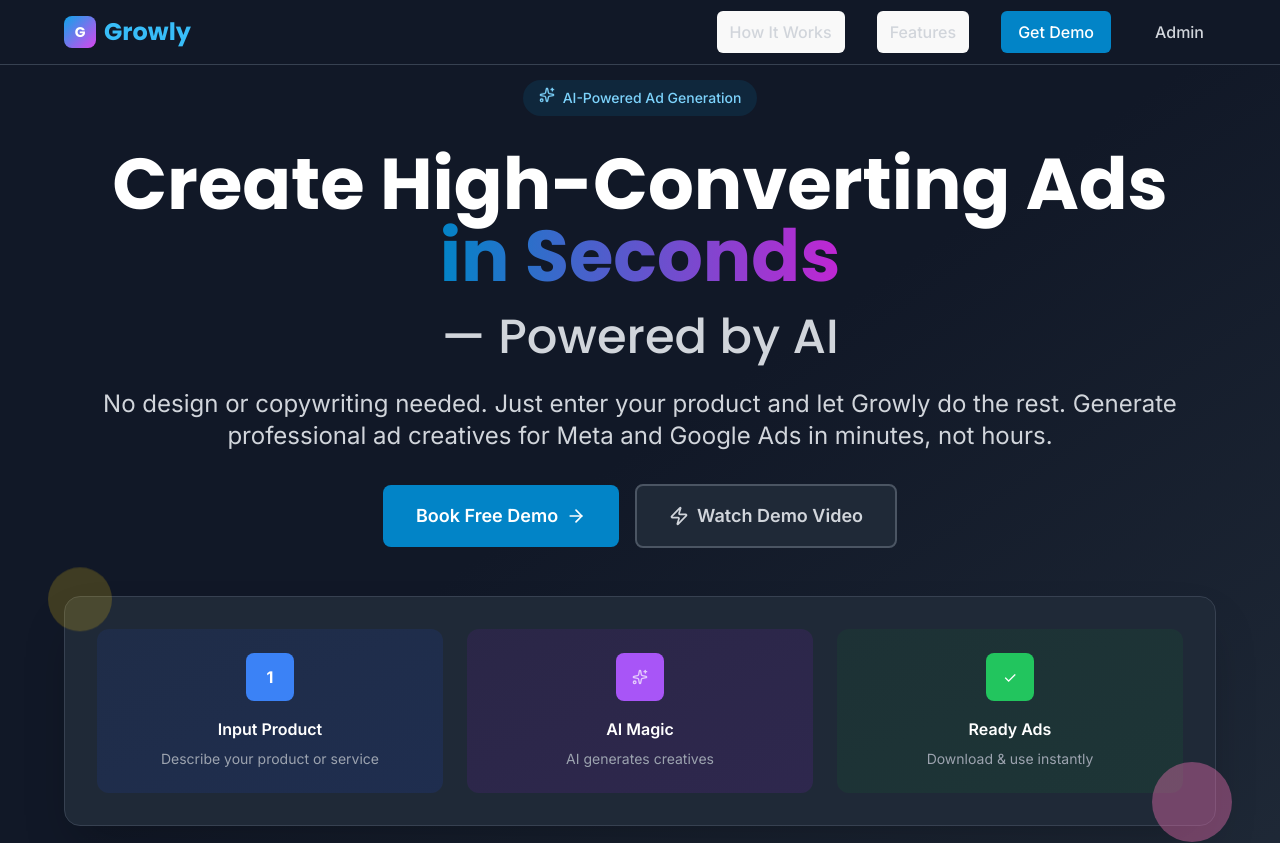
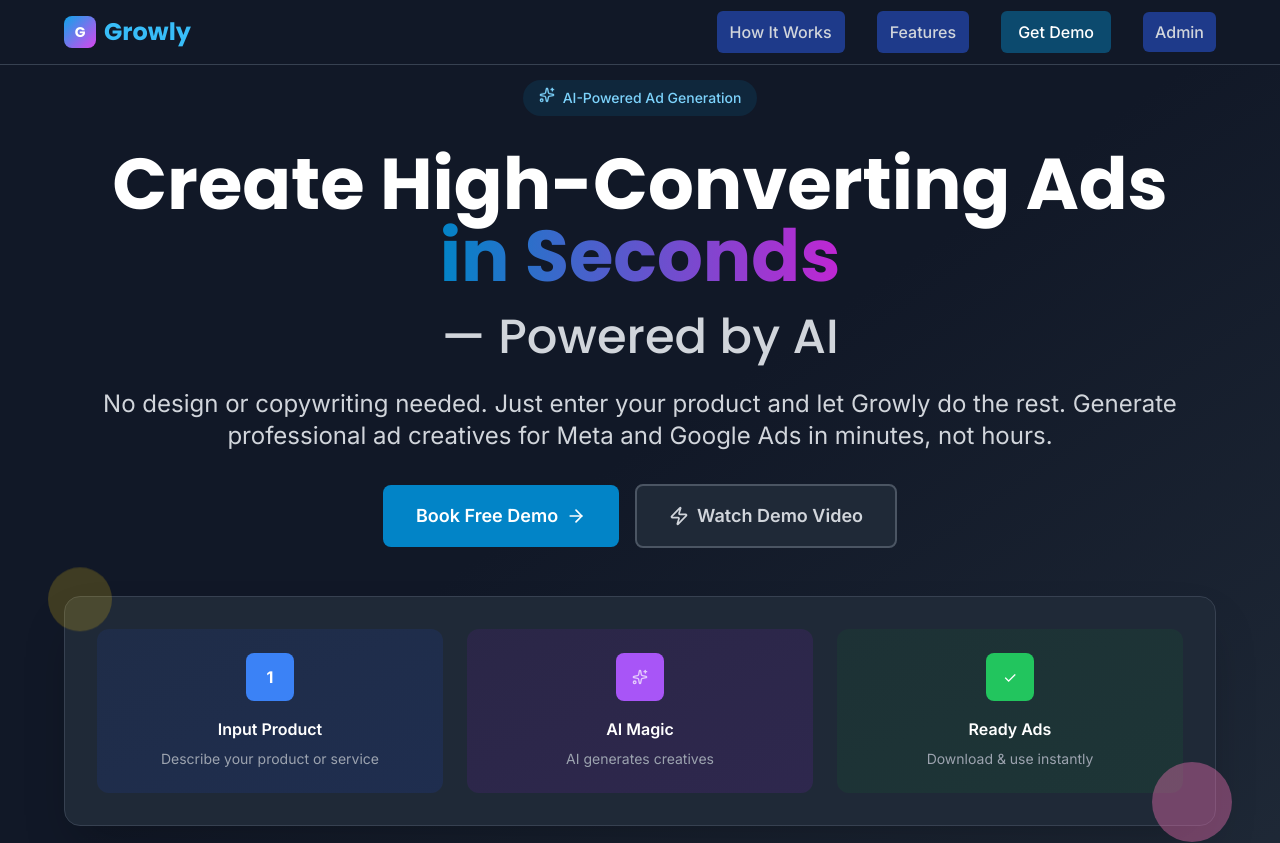
Before and after one commit to Nikhil273/Growly-Task, a React (Vite) app in the folder client/: page / in a window 1280 px wide. Shown: the top 843 px of the page. Built offline with nearby package versions, Linux system fonts and the light colour scheme.

Commit message:
refactor README and components for improved navigation and styling; update .gitignore to ignore all .env files

```diff
--- a/client/src/components/Footer.jsx
+++ b/client/src/components/Footer.jsx
@@ -41,43 +41,19 @@
               <h3 className="text-lg font-semibold mb-4">Quick Links</h3>
               <ul className="space-y-2">
                 <li>
-                  <button
-                    onClick={() => {
-                      const element = document.getElementById('how-it-works')
-                      if (element) {
-                        element.scrollIntoView({ behavior: 'smooth' })
-                      }
-                    }}
-                    className="text-gray-400 hover:text-white transition-colors"
-                  >
-                    How It Works
-                  </button>
+                  <a href="#" className="text-gray-400 hover:text-white transition-colors">
+                    How it Works
+                  </a>
                 </li>
                 <li>
-                  <button
-                    onClick={() => {
-                      const element = document.getElementById('features')
-                      if (element) {
-                        element.scrollIntoView({ behavior: 'smooth' })
-                      }
-                    }}
-                    className="text-gray-400 hover:text-white transition-colors"
-                  >
+                  <a href="#" className="text-gray-400 hover:text-white transition-colors">
                     Features
-                  </button>
+                  </a>
                 </li>
                 <li>
-                  <button
-                    onClick={() => {
-                      const element = document.getElementById('demo')
-                      if (element) {
-                        element.scrollIntoView({ behavior: 'smooth' })
-                      }
-                    }}
-                    className="text-gray-400 hover:text-white transition-colors"
-                  >
+                  <a href="#" className="text-gray-400 hover:text-white transition-colors">
                     Get Demo
-                  </button>
+                  </a>
                 </li>
                 <li>
                   <a href="#" className="text-gray-400 hover:text-white transition-colors">
--- a/client/src/components/Header.jsx
+++ b/client/src/components/Header.jsx
@@ -38,25 +38,25 @@
           <nav className="hidden md:flex items-center space-x-8">
             <button
               onClick={() => scrollToSection('how-it-works')}
-              className="text-gray-300 hover:text-white hover:bg-gray-800 px-3 py-2 rounded-md transition-all duration-200 font-medium"
+              className=" bg-blue-900 text-gray-300 hover:text-white hover:bg-gray-800 px-3 py-2 rounded-md transition-all duration-200 font-medium"
             >
               How It Works
             </button>
             <button
               onClick={() => scrollToSection('features')}
-              className="text-gray-300 hover:text-white hover:bg-gray-800 px-3 py-2 rounded-md transition-all duration-200 font-medium"
+              className=" bg-blue-900 text-gray-300 hover:text-white hover:bg-gray-800 px-3 py-2 rounded-md transition-all duration-200 font-medium"
             >
               Features
             </button>
             <button
               onClick={() => scrollToSection('demo')}
-              className="bg-primary-600 hover:bg-primary-700 text-white px-4 py-2 rounded-md transition-all duration-200 font-medium"
+              className="bg-primary-900 hover:bg-primary-700 text-white px-4 py-2 rounded-md transition-all duration-200 font-medium"
             >
               Get Demo
             </button>
             <Link
               to="/admin"
-              className="text-gray-300 hover:text-white hover:bg-gray-800 px-3 py-2 rounded-md transition-all duration-200 font-medium"
+              className="text-gray-300 bg-blue-900 hover:text-white hover:bg-gray-800 px-3 py-2 rounded-md transition-all duration-200 font-medium"
             >
               Admin
             </Link>
```
Also changed, not shown: 2 other files (tests, documents, lock files or other folders).
